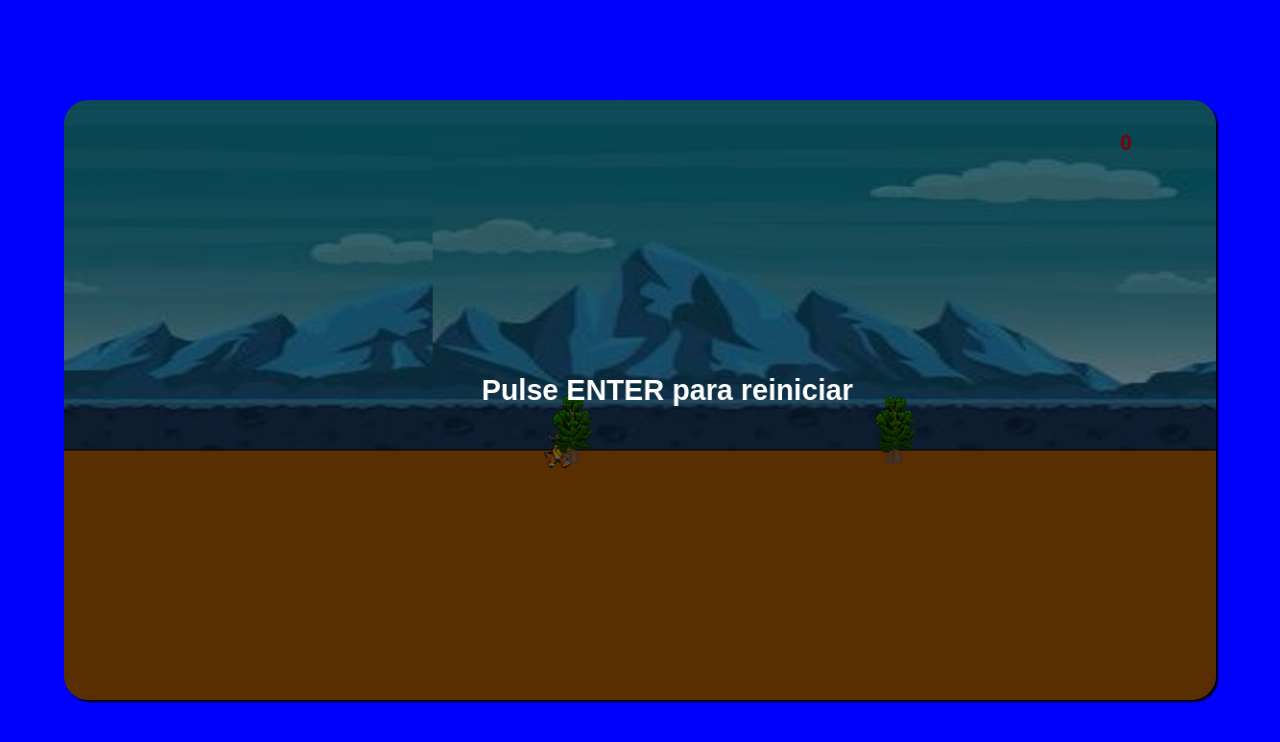
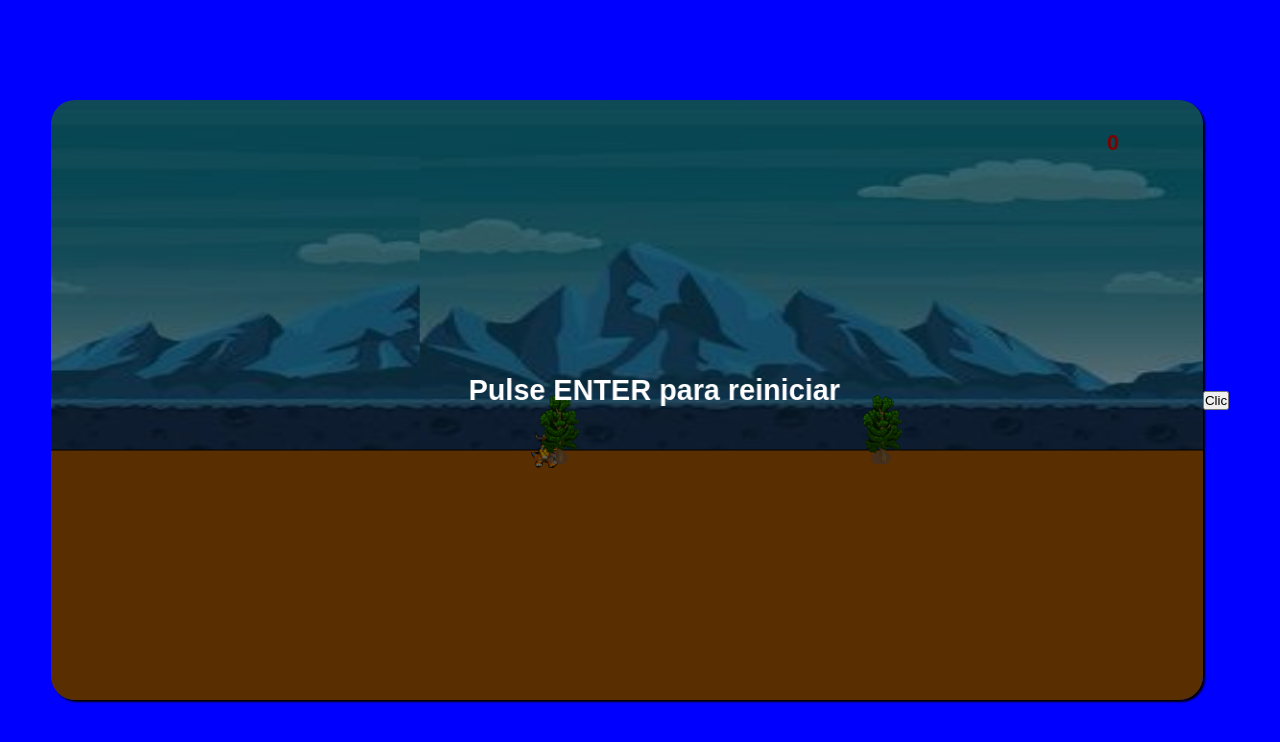
Before and after one commit to frederickcorredor/dino, a plain HTML site: page index.html in a window 1280 px wide. Drawn offline with Linux system fonts and the light colour scheme.

Commit message:
Update index.html
He agregado un botón táctil para la versión móvil

```diff
--- a/index.html
+++ b/index.html
@@ -13,7 +13,9 @@
 		<img src="sprites/d2.png" id="d2" class="img_oculta" >
 		<img src="sprites/d3.png" id="d3" class="img_oculta" >
 		<img src="sprites/arbol.png" id="arbol" class="img_oculta" >
-	</main>
+
+	<button id="mobileButton" onclick="IniciarOSaltar()">Clic</button>
+</main>
 	<script type="text/javascript" src="javascript/main.js" ></script>
 </body>
 </html>
```
